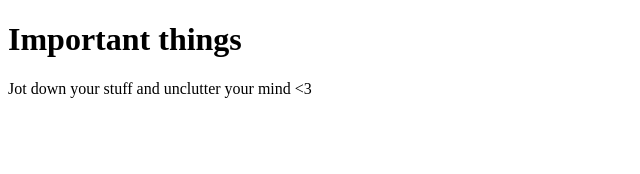
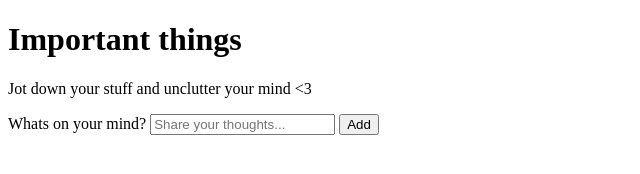
Before and after one commit to heitzuli/todo-app, a plain HTML site: page index.html in a window 1280 px wide. Shown: the whole page, without its empty margins (0-640 px from the left). Drawn offline with Linux system fonts and the light colour scheme.

Commit message:
Text field and submit button

```diff
--- a/index.html
+++ b/index.html
@@ -8,7 +8,9 @@
     <h1>Important things</h1>
         <p>Jot down your stuff and unclutter your mind <3</p>
 
-
+    <label for="mind">Whats on your mind? </label>
+    <input type="text" id="mind" name="mind" placeholder="Share your thoughts...">
+    <input type="submit" value="Add">
 
 </body>
 </html>
```
